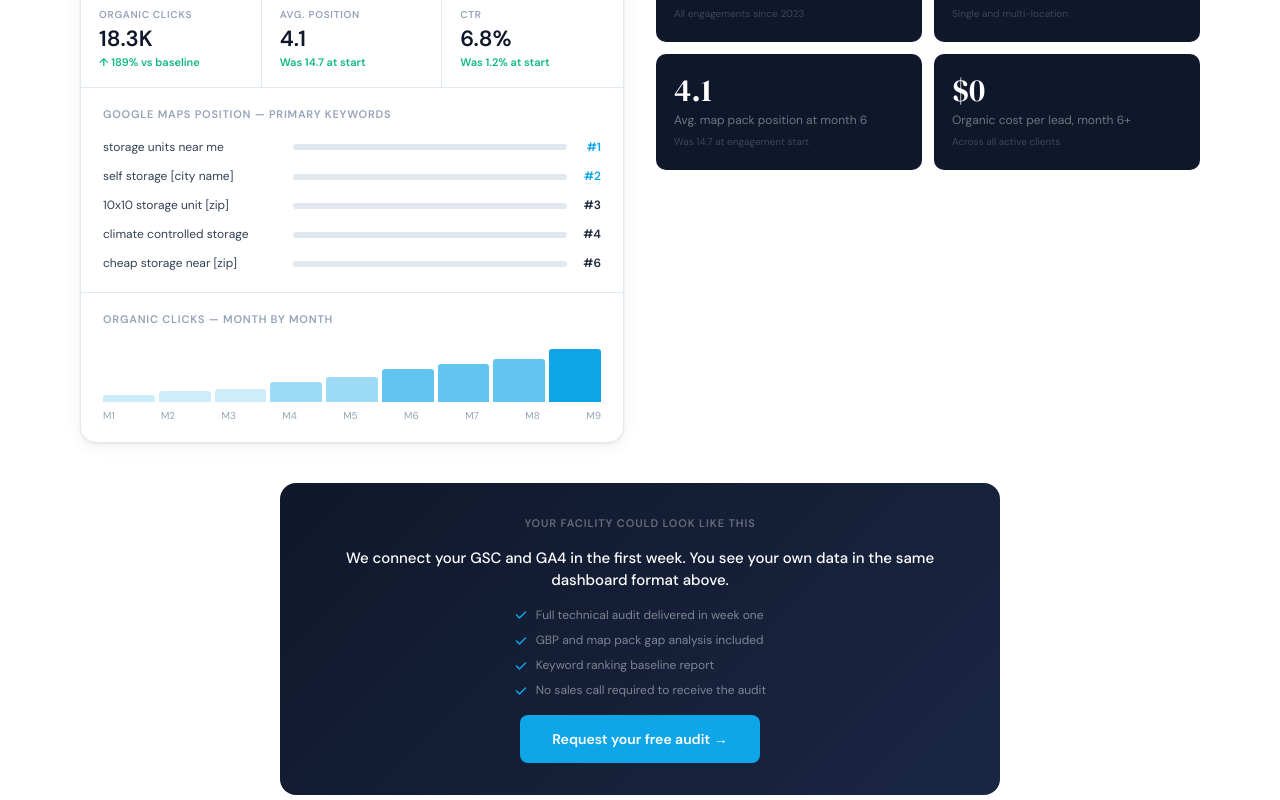
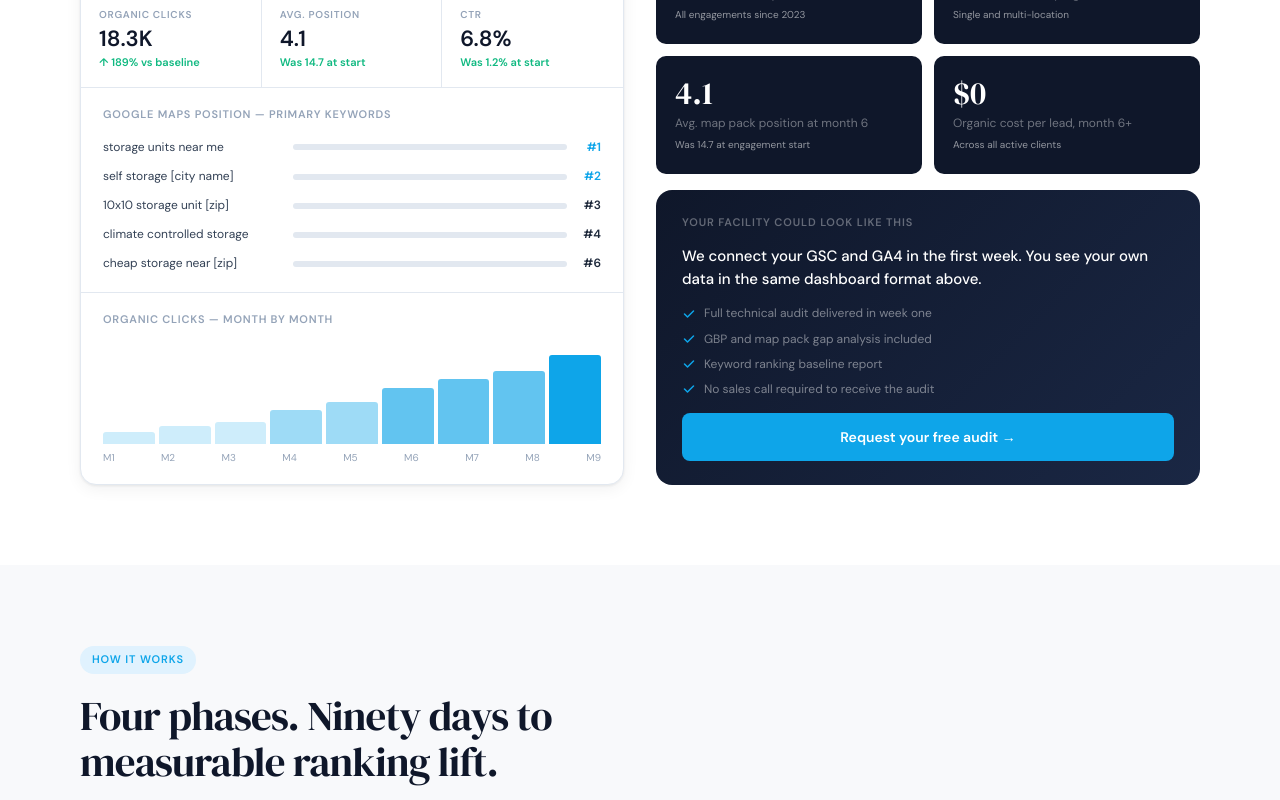
Before and after one commit to devmaai/self-v1, a Next.js app: page / in a window 1280 px wide. Shown: the part 3520-4320 px from the top of the page. Built offline with nearby package versions, Linux system fonts and the light colour scheme.

Commit message:
home page chnages

```diff
--- a/app/page.tsx
+++ b/app/page.tsx
@@ -455,10 +455,7 @@ export default function HomePage() {
                   </div>
                 </div>
 
-              </div>
-            </div>
-
-            <div className="proof-audit-cta proof-audit-cta--centered reveal">
+                <div className="proof-audit-cta reveal">
                   <div className="pac-label">Your facility could look like this</div>
                   <div className="pac-text">We connect your GSC and GA4 in the first week. You see your own data in the same dashboard format above.</div>
                   <div className="pac-features">
@@ -468,6 +465,8 @@ export default function HomePage() {
                     <div className="pac-feat">No sales call required to receive the audit</div>
                   </div>
                   <a href="#audit" className="btn-pac">Request your free audit →</a>
+                </div>
+              </div>
             </div>
           </div>
         </section>
--- a/app/v2.css
+++ b/app/v2.css
@@ -273,9 +273,11 @@
   .v2-home .btn-cta-dark:hover { background: var(--accent-dark); }
 
   /* PROOF */
-  .v2-home .proof-layout { display: grid; grid-template-columns: 1fr 1fr; gap: 32px; margin-top: 48px; align-items: start; }
+  .v2-home .proof-layout { display: grid; grid-template-columns: 1fr 1fr; gap: 32px; margin-top: 48px; align-items: stretch; }
 
-  .v2-home .proof-data-card { background: var(--white); border: 1px solid var(--slate-100); border-radius: var(--radius-lg); overflow: hidden; box-shadow: var(--shadow); }
+  .v2-home .proof-data-card { background: var(--white); border: 1px solid var(--slate-100); border-radius: var(--radius-lg); overflow: hidden; box-shadow: var(--shadow); display: flex; flex-direction: column; }
+  .v2-home .proof-data-card .journey-chart { flex: 1; display: flex; flex-direction: column; }
+  .v2-home .proof-data-card .jc-bars { flex: 1; height: auto; min-height: 60px; }
   .v2-home .pdc-header { padding: 18px 22px; border-bottom: 1px solid var(--slate-100); display: flex; align-items: center; justify-content: space-between; }
   .v2-home .pdc-title { font-size: 13px; font-weight: 600; color: var(--slate-800); display: flex; align-items: center; gap: 8px; }
   .v2-home .pdc-source { font-size: 11px; color: var(--slate-400); background: var(--slate-50); border: 1px solid var(--slate-100); padding: 3px 8px; border-radius: 4px; }
@@ -310,11 +312,24 @@
 
   .v2-home .proof-right { display: flex; flex-direction: column; gap: 16px; }
   .v2-home .agg-grid { display: grid; grid-template-columns: 1fr 1fr; gap: 12px; }
-  .v2-home .agg-card { background: var(--slate-900); border-radius: var(--radius); padding: 20px 18px; }
+  .v2-home .agg-card {
+    background: var(--slate-900); border-radius: var(--radius); padding: 20px 18px;
+    border: 1px solid transparent;
+    transition: transform 0.25s ease, box-shadow 0.25s ease, border-color 0.25s ease, background 0.25s ease;
+    cursor: default;
+  }
+  .v2-home .agg-card:hover {
+    transform: translateY(-4px);
+    background: #142036;
+    border-color: rgba(14,165,233,0.35);
+    box-shadow: 0 14px 32px rgba(14,165,233,0.18);
+  }
+  .v2-home .agg-card .agg-num { transition: color 0.25s ease; }
+  .v2-home .agg-card:hover .agg-num { color: #7DD3FC; }
   .v2-home .agg-num { font-family: var(--serif); font-size: 32px; color: var(--white); line-height: 1; margin-bottom: 6px; }
   .v2-home .agg-num span { font-family: var(--sans); font-size: 18px; font-weight: 700; }
   .v2-home .agg-label { font-size: 12px; color: rgba(255,255,255,0.4); line-height: 1.45; }
-  .v2-home .agg-note { font-size: 10px; color: rgba(255,255,255,0.2); margin-top: 4px; }
+  .v2-home .agg-note { font-size: 10px; color: rgba(255,255,255,0.55); margin-top: 4px; }
 
   .v2-home .testimonial-card { background: var(--white); border: 1px solid var(--slate-100); border-left: 3px solid var(--accent); border-radius: var(--radius-lg); padding: 24px 26px; }
   .v2-home .test-quote { font-size: 15px; font-weight: 300; font-style: italic; color: var(--slate-700); line-height: 1.65; margin-bottom: 16px; }
@@ -322,15 +337,6 @@
   .v2-home .test-facility { color: var(--slate-800); font-weight: 600; }
 
   .v2-home .proof-audit-cta { background: linear-gradient(135deg, var(--slate-900) 0%, #1a2744 100%); border-radius: var(--radius-lg); padding: 24px 26px; display: flex; flex-direction: column; gap: 14px; }
-  .v2-home .proof-audit-cta--centered {
-    max-width: 720px;
-    margin: 40px auto 0;
-    align-items: center;
-    text-align: center;
-    padding: 32px 40px;
-  }
-  .v2-home .proof-audit-cta--centered .pac-features { align-items: flex-start; }
-  .v2-home .proof-audit-cta--centered .btn-pac { min-width: 240px; }
   .v2-home .pac-label { font-size: 11px; font-weight: 600; letter-spacing: 0.08em; text-transform: uppercase; color: rgba(255,255,255,0.35); }
   .v2-home .pac-text { font-size: 15px; font-weight: 500; color: var(--white); line-height: 1.5; }
   .v2-home .pac-features { display: flex; flex-direction: column; gap: 6px; }
@@ -384,14 +390,14 @@
 
   /* FAQ */
   .v2-home .faq-layout { display: grid; grid-template-columns: 380px 1fr; gap: 64px; align-items: start; }
-  .v2-home .faq-aside-cta { margin-top: 28px; background: var(--slate-900); border-radius: var(--radius-lg); padding: 24px; display: flex; flex-direction: column; gap: 12px; }
+  .v2-home .faq-aside-cta { margin-top: 160px; background: var(--slate-900); border-radius: var(--radius-lg); padding: 24px; display: flex; flex-direction: column; gap: 12px; }
   .v2-home .fac-text { font-size: 14px; color: rgba(255,255,255,0.6); line-height: 1.6; }
   .v2-home .fac-text strong { color: var(--white); display: block; font-size: 16px; margin-bottom: 4px; }
   .v2-home .btn-fac { background: var(--accent); color: var(--white); font-size: 13px; font-weight: 600; padding: 11px 18px; border-radius: 8px; display: block; text-align: center; transition: background 0.15s; }
   .v2-home .btn-fac:hover { background: var(--accent-dark); }
 
   .v2-home .faq-list { display: flex; flex-direction: column; }
-  .v2-home .faq-item { border-bottom: 1px solid var(--slate-100); }
+  .v2-home .faq-item { border-bottom: none; }
   .v2-home .faq-q { font-size: 14px; font-weight: 600; color: var(--slate-800); cursor: pointer; padding: 20px 0; display: flex; justify-content: space-between; align-items: center; gap: 20px; user-select: none; transition: color 0.15s; }
   .v2-home .faq-q:hover { color: var(--accent); }
   .v2-home .faq-toggle { width: 22px; height: 22px; border-radius: 50%; border: 1.5px solid var(--slate-200); display: flex; align-items: center; justify-content: center; flex-shrink: 0; font-size: 16px; color: var(--slate-400); transition: all 0.2s; line-height: 1; }
@@ -411,7 +417,7 @@
   .v2-home .btn-final-ghost { font-size: 14px; font-weight: 500; color: rgba(255,255,255,0.45); border: 1.5px solid rgba(255,255,255,0.15); padding: 14px 28px; border-radius: 10px; transition: border-color 0.15s, color 0.15s; }
   .v2-home .btn-final-ghost:hover { border-color: rgba(255,255,255,0.35); color: rgba(255,255,255,0.7); }
   .v2-home .final-reassurance { display: flex; justify-content: center; gap: 28px; }
-  .v2-home .fr-item { font-size: 12px; color: rgba(255,255,255,0.3); display: flex; align-items: center; gap: 6px; }
+  .v2-home .fr-item { font-size: 12px; color: rgba(255,255,255,0.75); display: flex; align-items: center; gap: 6px; }
   .v2-home .fr-item::before { content: '✓'; color: var(--green); font-weight: 700; }
 
   /* FOOTER */
@@ -419,13 +425,15 @@
   .v2-home .footer-grid { display: grid; grid-template-columns: 1.5fr 1fr 1fr 1fr; gap: 48px; max-width: 1120px; margin: 0 auto 48px; }
   .v2-home .fb-brand { font-size: 16px; font-weight: 700; color: var(--white); margin-bottom: 12px; }
   .v2-home .fb-brand span { color: var(--accent); }
-  .v2-home .fb-desc { font-size: 13px; font-weight: 300; color: rgba(255,255,255,0.3); line-height: 1.65; }
-  .v2-home .fc-head { font-size: 11px; font-weight: 700; letter-spacing: 0.08em; text-transform: uppercase; color: rgba(255,255,255,0.25); margin-bottom: 16px; }
+  .v2-home .fb-desc { font-size: 13px; font-weight: 300; color: rgba(255,255,255,0.55); line-height: 1.65; }
+  .v2-home .fc-head { font-size: 11px; font-weight: 700; letter-spacing: 0.08em; text-transform: uppercase; color: #7DD3FC; margin-bottom: 16px; }
   .v2-home .fc-links { list-style: none; display: flex; flex-direction: column; gap: 9px; }
-  .v2-home .fc-links a { font-size: 13px; color: rgba(255,255,255,0.45); transition: color 0.15s; }
+  .v2-home .fc-links a { font-size: 13px; color: rgba(255,255,255,0.6); transition: color 0.15s; }
   .v2-home .fc-links a:hover { color: var(--white); }
   .v2-home .footer-bottom { max-width: 1120px; margin: 0 auto; padding-top: 24px; border-top: 1px solid rgba(255,255,255,0.06); display: flex; justify-content: space-between; align-items: center; }
-  .v2-home .footer-copy { font-size: 12px; color: rgba(255,255,255,0.2); }
+  .v2-home .footer-copy { font-size: 12px; color: rgba(255,255,255,0.5); }
+  .v2-home .footer-bottom a { color: rgba(255,255,255,0.5) !important; transition: color 0.15s; }
+  .v2-home .footer-bottom a:hover { color: var(--white) !important; }
 
   /* ANIMATIONS */
   .v2-home .reveal { opacity: 0; transform: translateY(18px); transition: opacity 0.5s ease, transform 0.5s ease; }
```
Lines whose indentation alone changed are shown as unchanged.
